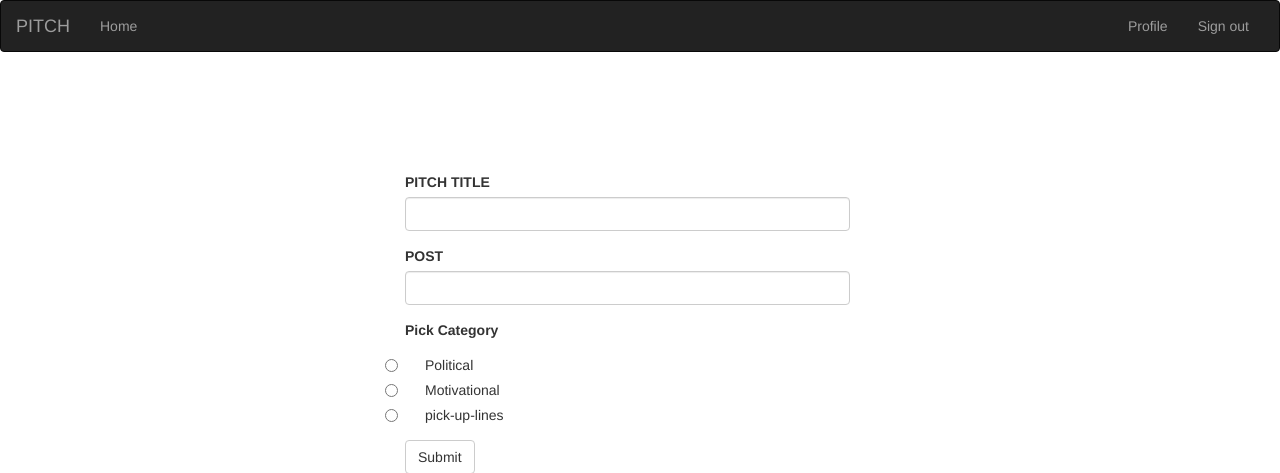
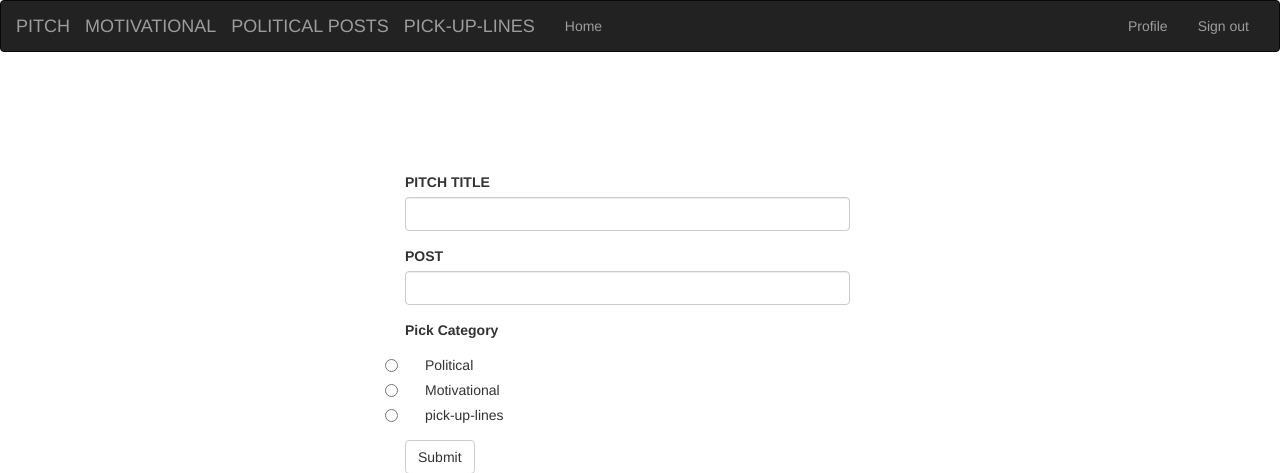
Before and after one commit to DK-denno/IP-pitch, a Flask app: page /pitch in a window 1280 px wide. Shown: the top 473 px of the page. Run offline with Flask 2, Linux system fonts and the light colour scheme; the visitor is signed in with stand-in values (Sample User, id 1); some libraries are stand-ins or nearby versions.

Commit message:
added the route for pickup lines pitches

```diff
--- a/app/main/views.py
+++ b/app/main/views.py
@@ -31,19 +31,30 @@ def pitch():
 
     return render_template('pitch.html',pitch=pitch,title=title)
 
-@main.route('/pitches',methods = ['GET','POST'])
+@main.route('/Motivational',methods = ['GET','POST'])
 def pitches():
     '''
     displaying pitches themselves
     '''
-    pitchess = Posts.query.filter_by(category="Motivational").all()
+    Motivational = Posts.query.filter_by(category="Motivational").all()
+
+    return render_template('pitchess.html',pitches=Motivational)
+
+@main.route('/Political',methods = ['GET','POST'])
+def Political():
+    '''
+    displaying pitches themselves
+    '''
+    Political = Posts.query.filter_by(category="Political").all()
     print(pitchess)
-    return render_template('pitchess.html',pitches=pitchess)
+    return render_template('political.html',pitches=Political)
 
-@main.route('/comment',methods=['GET','POST'])
-def comment():
+
+@main.route('/pick-up-lines',methods = ['GET','POST'])
+def pick():
     '''
-    displays the coments form
+    displaying pitches themselves
     '''
-    commentform= Comment()
-    return render_template('comment.html',commentform=commentform)
+    pickup = Posts.query.filter_by(category="pick-up-lines").all()
+
+    return render_template('pickup.html',pitches=pick-up )
--- a/app/models.py
+++ b/app/models.py
@@ -1,6 +1,7 @@
 from . import db
 from flask_login import UserMixin
 from . import login_manager
+from datetime import datetime
 from werkzeug.security import generate_password_hash,check_password_hash
 
 class User(UserMixin,db.Model):
@@ -32,6 +33,7 @@ class Posts(UserMixin,db.Model):
     id = db.Column(db.Integer,primary_key=True)
     title = db.Column(db.String(255))
     post = db.Column(db.String(255))
+    posted = db.Column(db.DateTime,default=datetime.utcnow)
     category = db.Column(db.String(255))
     user_id = db.Column(db.Integer,db.ForeignKey('users.id'))
 
--- a/app/templates/navbar.html
+++ b/app/templates/navbar.html
@@ -16,6 +16,11 @@
                 </button>
 
                 <a class="navbar-brand"  href="{{url_for('main.pitch')}}">PITCH</a>
+                <a class="navbar-brand"  href="{{url_for('main.pitches')}}">MOTIVATIONAL</a>
+
+                <a class="navbar-brand"  href="{{url_for('main.Political')}}">POLITICAL POSTS</a>
+                <a class="navbar-brand"  href="{{url_for('main.pick')}}">PICK-UP-LINES</a>
+
             </div>
             <div class="navbar-collapse collapse">
                 <ul class="nav navbar-nav">
```
Also changed, not shown: app/templates/pickup.html (added, +26 -0 lines), app/templates/political.html (added, +26 -0 lines), migrations/versions/2a300c1e3da6_ffasdtyh.py (added, +28 -0 lines).
